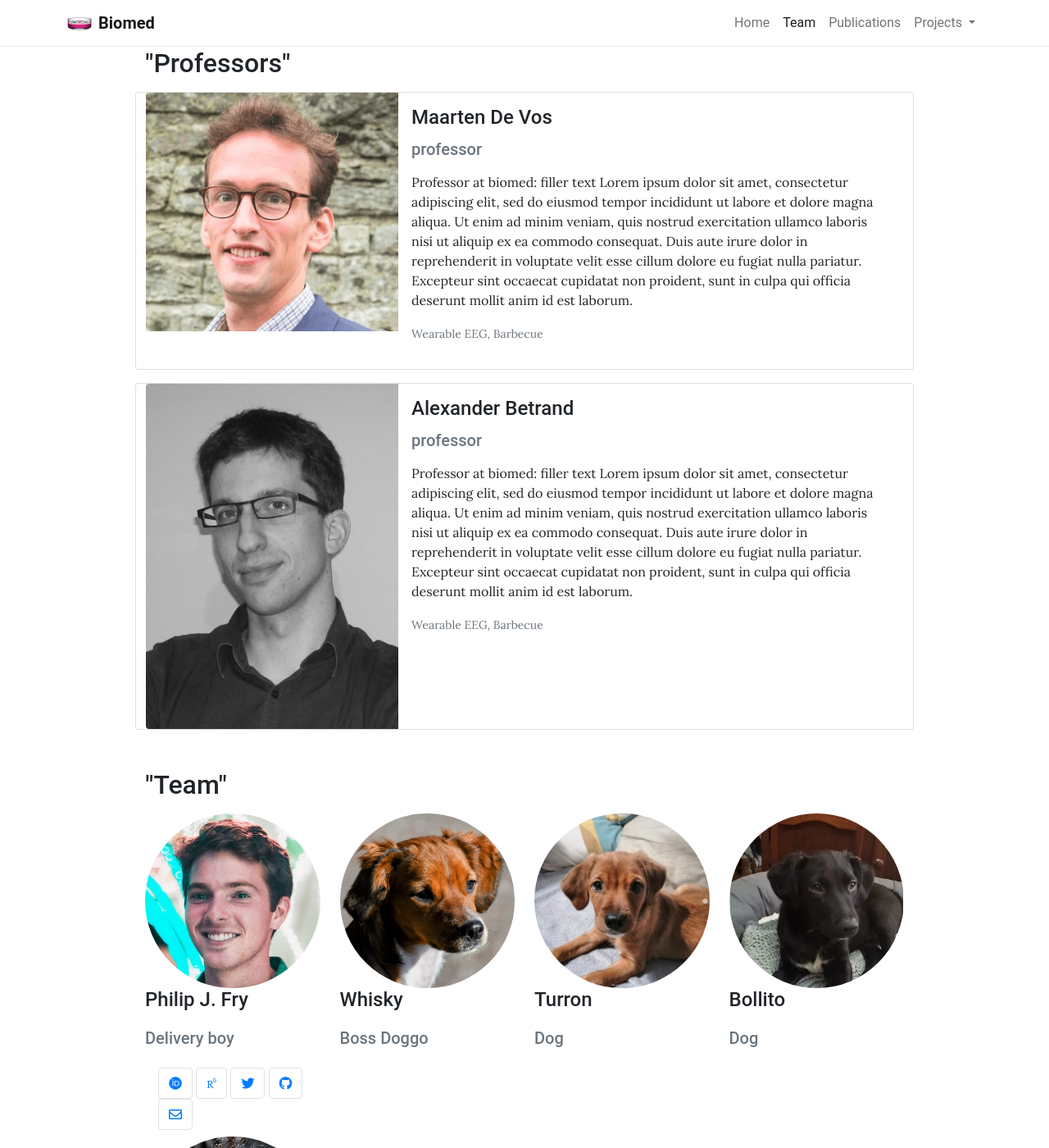
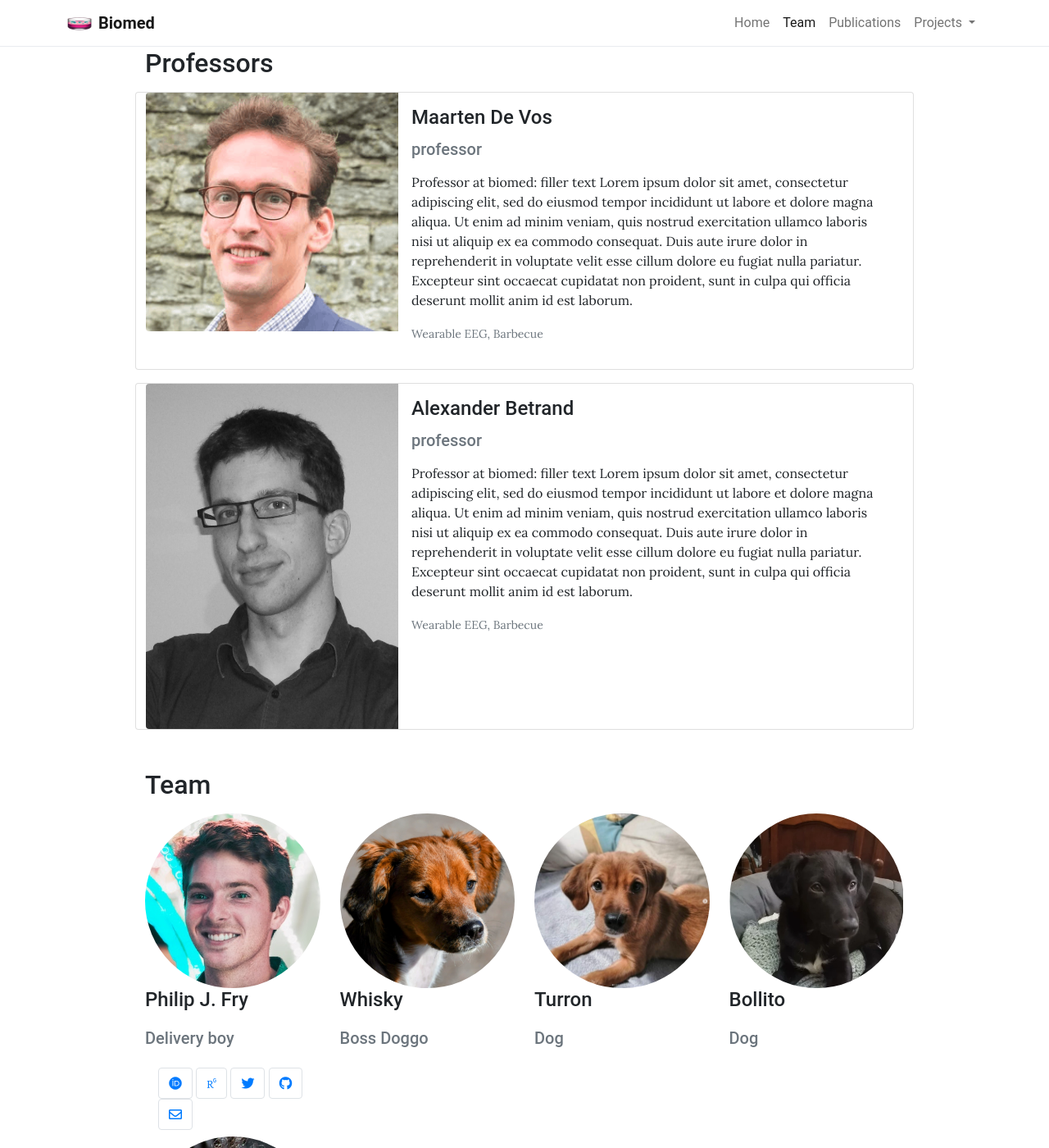
Before and after one commit to mmyns/mmyns.github.io, a Jekyll site: the page built from pages/team.md, in a window 1280 px wide and 1400 px high. Shown: the whole window at 82% size. Built offline with Jekyll 4.4.1, drawn with Linux system fonts in a browser that asks for light colours; some web fonts are replaced.

Commit message:
fixed headers

```diff
--- a/_layouts/team.html
+++ b/_layouts/team.html
@@ -4,7 +4,7 @@ description: Template for team page
 ---
 
 {{ content }}
-<h2 id="Professors" style="margin-top: 8px">"Professors"</h2>
+<h2 id="Professors" style="margin-top: 8px">Professors</h2>
 <div class="row">
   {% for member in site.data.professors %}
     <div class="card mb-3 col-12 h-100" >
@@ -27,7 +27,7 @@ description: Template for team page
   {% endfor %}
 </div>
 
-<h2 id="Team">"Team"</h2>
+<h2 id="Team">Team</h2>
 <div class="row">
   {% for member in site.data.team %}
         <div class="card col-sm-6 col-md-4 col-lg-3 border-0 h-100">
```
